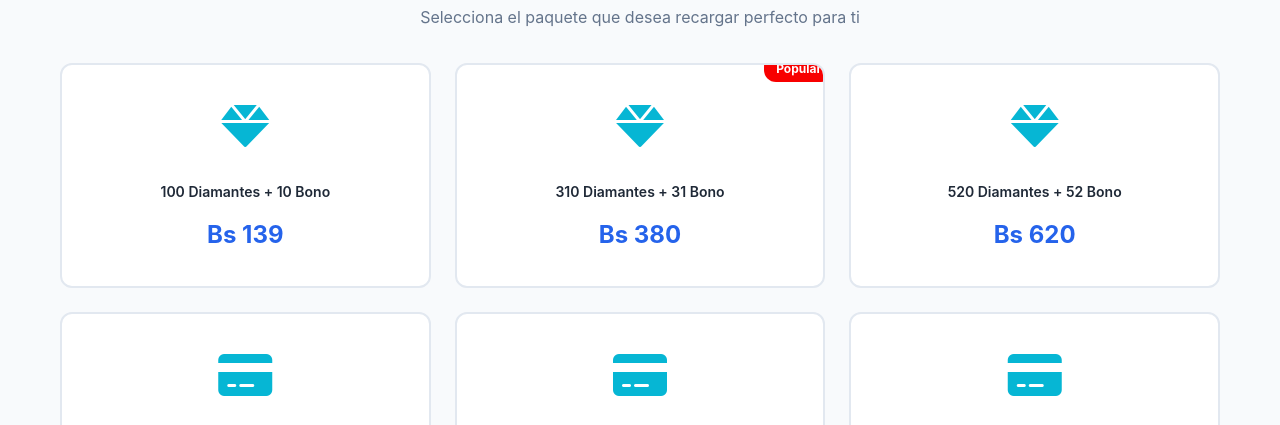
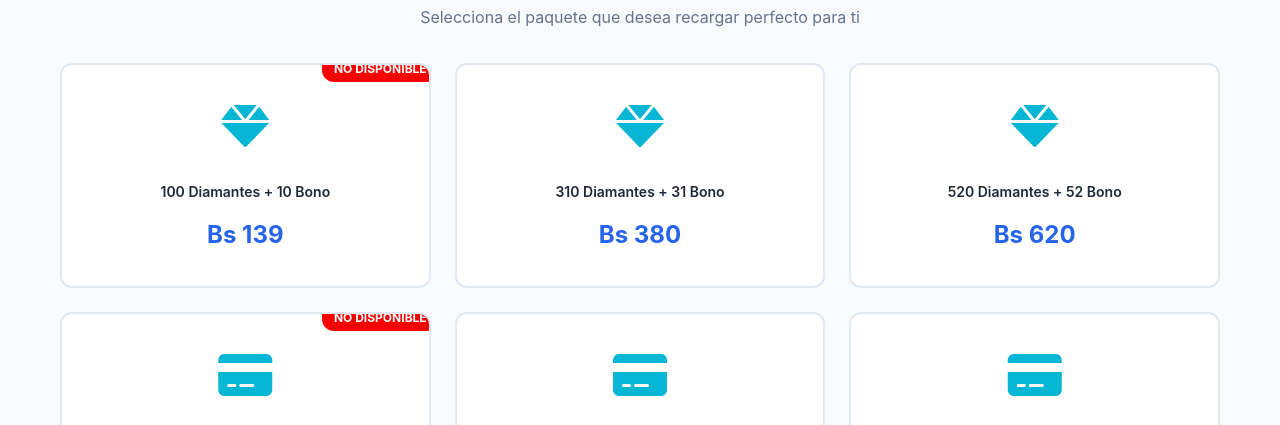
Before and after one commit to Tropirecargas/sapiclub, a plain HTML site: page index.html in a window 1280 px wide. Shown: the part 375-800 px from the top of the page. Drawn offline with nearby package versions, Linux system fonts and the light colour scheme.

Commit message:
Update index.html

```diff
--- a/index.html
+++ b/index.html
@@ -59,6 +59,7 @@
             <div class="packages-grid">
                 <!-- Package 1 -->
                 <div class="package-card" onclick="selectPackage('1', '100 Diamantes + 10 Bono', 'Bs 139')">
+                    <div class="package-popular">NO DISPONIBLE</div>
                     <div class="package-icon">
                         <i class="fas fa-gem"></i>
                     </div>
@@ -68,7 +69,6 @@
 
                 <!-- Package 2 -->
                 <div class="package-card" onclick="selectPackage('2', '310 Diamantes + 31 Bono', 'Bs 380')">
-                    <div class="package-popular">Popular</div>
                     <div class="package-icon">
                         <i class="fas fa-gem"></i>
                     </div>
@@ -87,6 +87,7 @@
 
                 <!-- Package 7 -->
                 <div class="package-card" onclick="selectPackage('7', 'Tarjeta Básica', 'Bs 100')">
+                    <div class="package-popular">NO DISPONIBLE</div>
                     <div class="package-icon">
                         <i class="fas fa-credit-card"></i>
                     </div>
```
